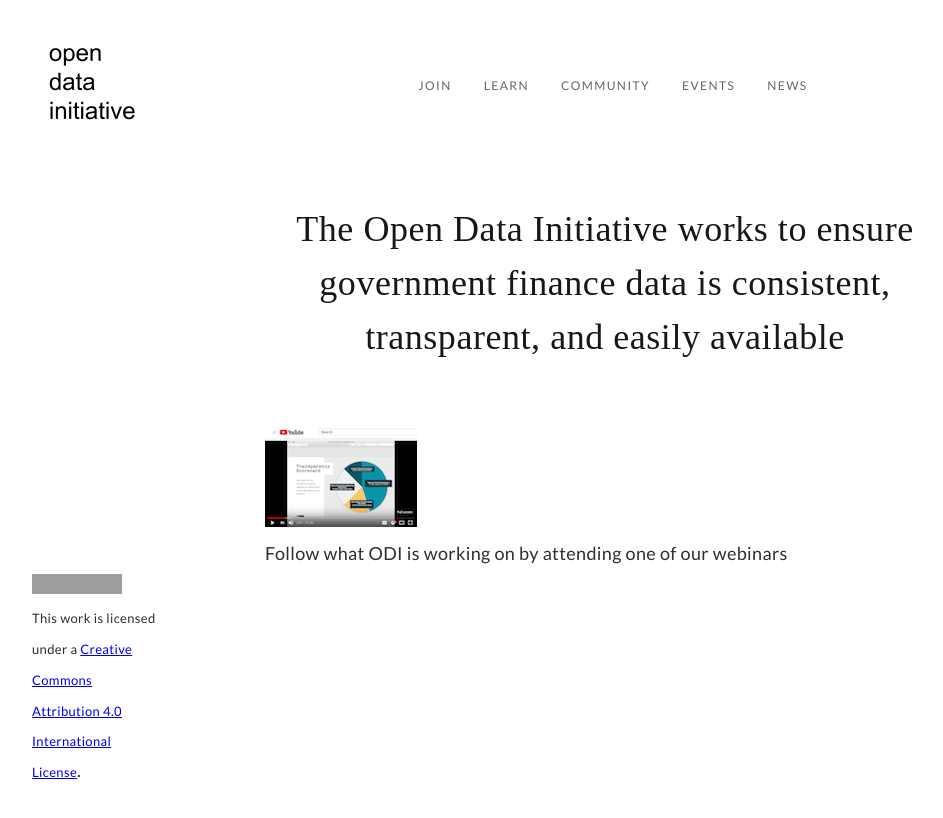
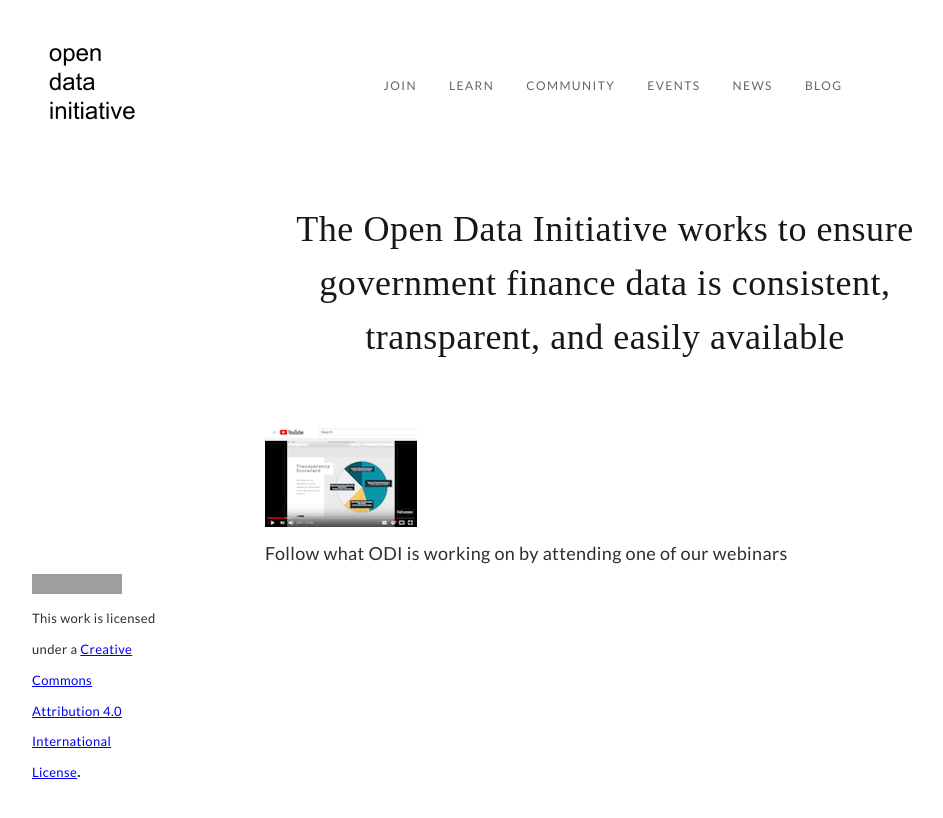
Before and after one commit to opendatainitiative/opendatainitiative.github.io, a Jekyll site: the page built from index.md, in a window 1280 px wide. Shown: the top 818 px of the page, without its empty margins (35-978 px from the left). Built offline with Jekyll 4.4.1, drawn with Linux system fonts in a browser that asks for light colours; grey boxes are pictures that could not be loaded.

Commit message:
uncomment blog in navitems

```diff
--- a/_includes/nav-items.html
+++ b/_includes/nav-items.html
@@ -4,4 +4,4 @@
 <!-- <a class="navbar-item" href="{{ '/users' | relative_url }}">User Stories</a> -->
 <a class="navbar-item" href="{{ '/events' | relative_url }}">Events</a>
 <a class="navbar-item" href="{{ '/news' | relative_url }}">News</a>
-<!-- <a class="navbar-item" href="{{ '/blog' | relative_url }}">Blog</a> -->
+<a class="navbar-item" href="{{ '/blog' | relative_url }}">Blog</a>
```
